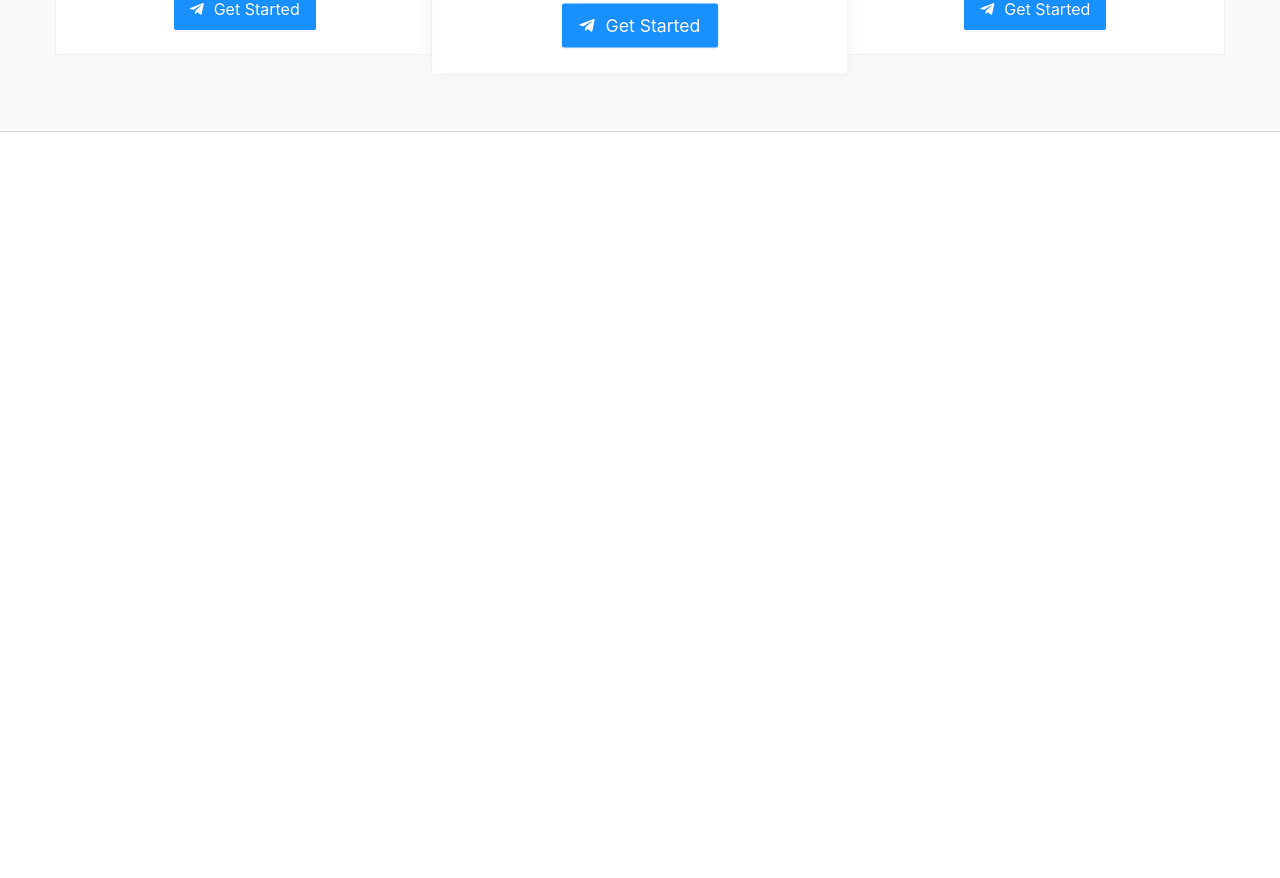
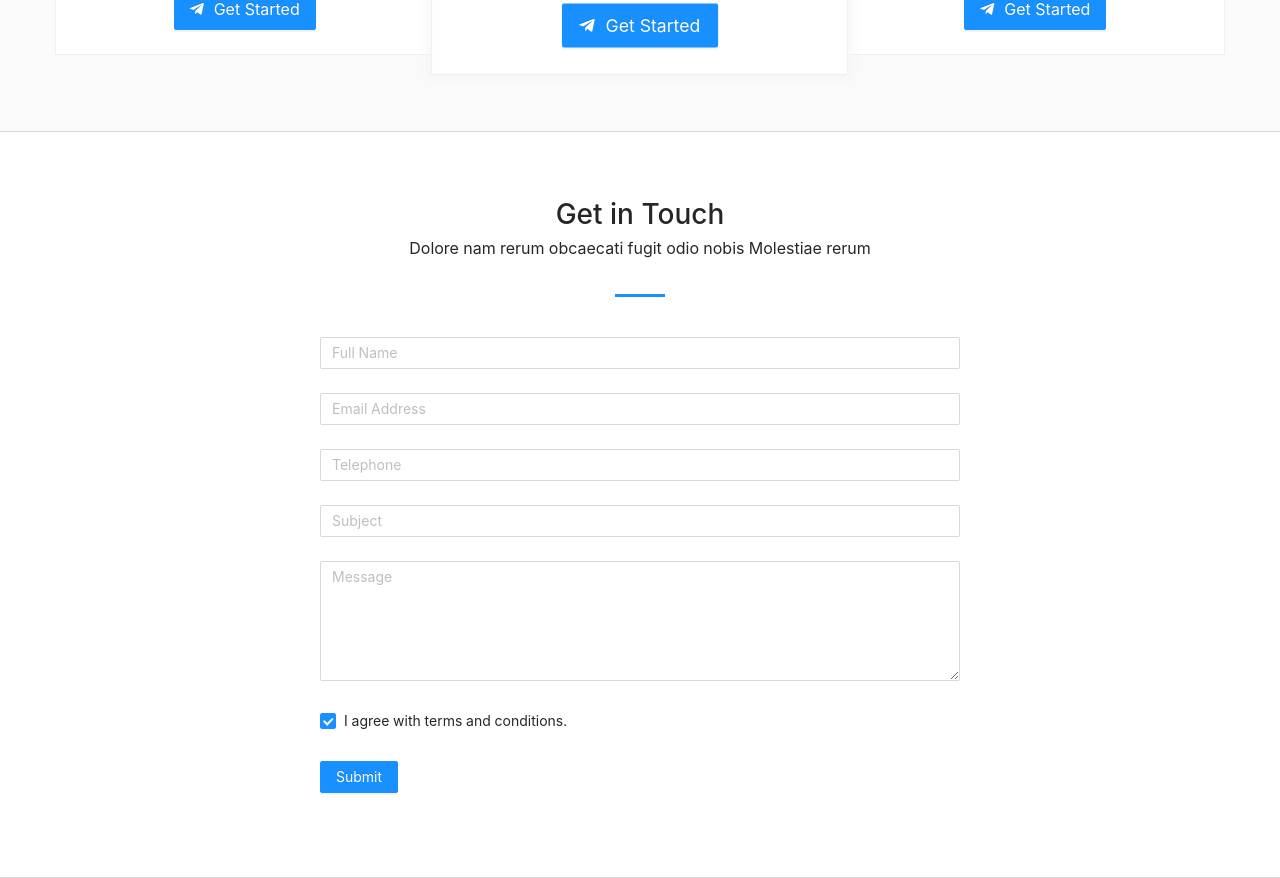
Before and after one commit to AkhrorSoliev/Tech-React-AntDesign-Website, a React (Create React App) app: page / in a window 1280 px wide. Shown: the part 4093-4971 px from the top of the page. Before the commit the page ends 4225 px from the top, so only its background shows below. Built offline with nearby package versions, Linux system fonts and the light colour scheme.

Commit message:
added contact page

```diff
--- /dev/null
+++ b/src/components/views/contact.js
@@ -0,0 +1,83 @@
+import React from 'react';
+
+import { Form, Input, Button, Checkbox } from 'antd';
+const { TextArea } = Input;
+
+function AppContact() {
+    return (
+        <div id="contact" className="block contactBlock">
+            <div className="container-fluid">
+                <div className="titleHolder">
+                    <h2>Get in Touch</h2>
+                    <p>Dolore nam rerum obcaecati fugit odio nobis Molestiae rerum</p>
+                </div>
+                <Form
+                    name="normal_login"
+                    className="login-form"
+                    initialValues={{ remember: true }}
+                >
+                    <Form.Item
+                        name="fullname"
+                        rules={[
+                            {
+                                required: true,
+                                message: 'Please enter your full name!'
+                            }]
+                        }
+                    >
+                        <Input placeholder="Full Name" />
+                    </Form.Item>
+                    <Form.Item
+                        name="email"
+                        rules={[
+                            {
+                                type: 'email',
+                                message: 'The input is not valid E-mail!',
+                            },
+                            {
+                                required: true,
+                                message: 'Please input your E-mail!',
+                            },
+                        ]}
+                    >
+                        <Input placeholder="Email Address" />
+                    </Form.Item>
+                    <Form.Item
+                        name="telephone"
+                    >
+                        <Input placeholder="Telephone" />
+                    </Form.Item>
+                    <Form.Item
+                        name="subject"
+                    >
+                        <Input placeholder="Subject" />
+                    </Form.Item>
+                    <Form.Item
+                        name="message"
+                    >
+                        <TextArea placeholder="Message" />
+                    </Form.Item>
+                    <Form.Item>
+                        <Form.Item
+                            name="remember"
+                            valuePropName="checked"
+                            noStyle
+                            rules={[
+                                { validator: (_, value) => value ? Promise.resolve() : Promise.reject('Should accept agreement') },
+                            ]}
+                        >
+                            <Checkbox>I agree with terms and conditions.</Checkbox>
+                        </Form.Item>
+                    </Form.Item>
+                    <Form.Item>
+                        <Button type="primary" htmlType="submit" className="login-form-button">
+                            Submit
+            </Button>
+                    </Form.Item>
+                </Form>
+            </div>
+        </div>
+    );
+}
+
+export default AppContact;
--- a/src/components/views/home.js
+++ b/src/components/views/home.js
@@ -6,6 +6,7 @@
 import AppWorks from './works'
 import AddFaq from './faq'
 import AppPricing from './pricing'
+import AppContact from './contact'
 
 function AppHome() {
   return (
@@ -16,6 +17,7 @@
       <AppWorks />
       <AddFaq />
       <AppPricing />
+      <AppContact />
     </div>
   )
 }
```
Also changed, not shown: 1 other file (tests, documents, lock files or other folders).
